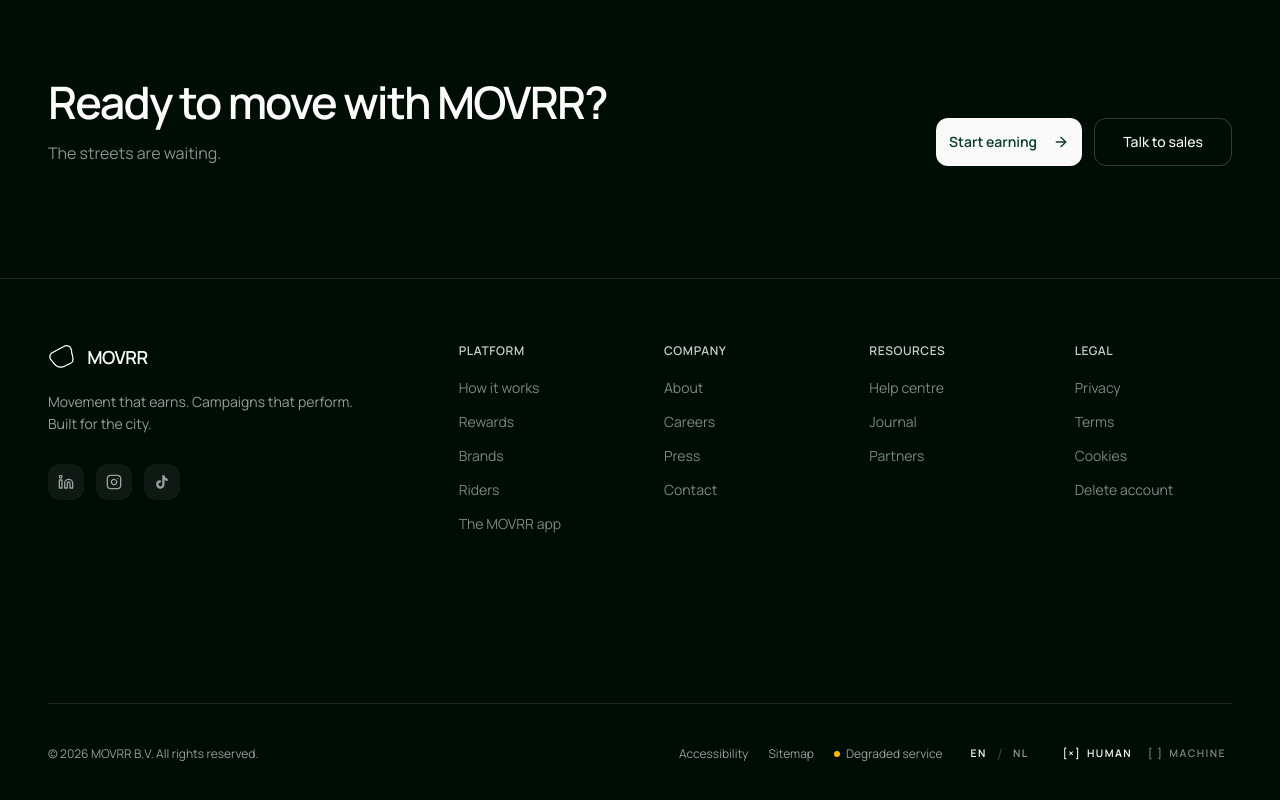
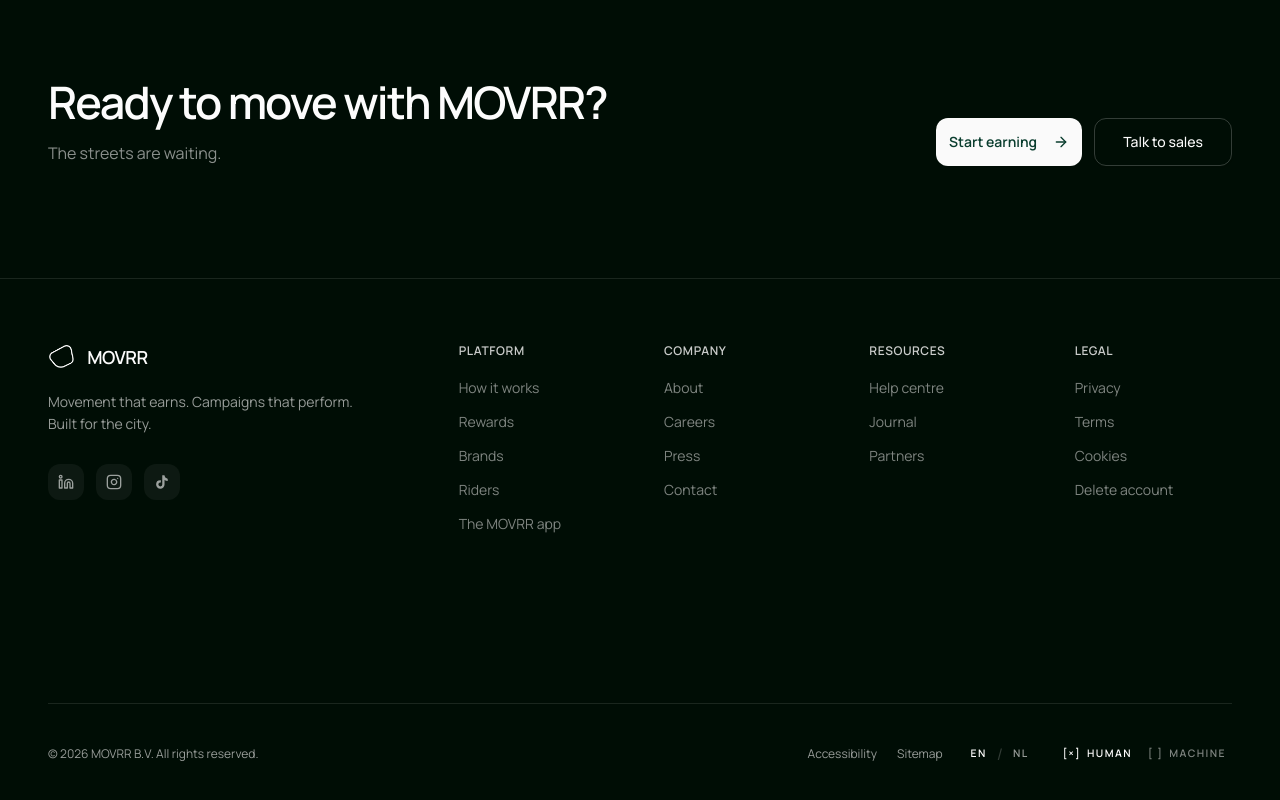
Before and after one commit to Movrr-Official/movrr, a Next.js app: page / in a window 1280 px wide. Shown: the part 10545-11345 px from the top of the page. Built offline with nearby package versions, Linux system fonts and the light colour scheme; no server answers; the database is empty.

Commit message:
fix(footer): hide service status and stop browser health polling

```diff
--- a/components/layout/Footer.tsx
+++ b/components/layout/Footer.tsx
@@ -5,7 +5,6 @@
 import { Instagram, Linkedin, ArrowRight } from "lucide-react";
 import { Button } from "@/components/ui/button";
 import { motion } from "framer-motion";
-import { SystemStatus } from "./SystemStatus";
 import { LanguageSwitcher } from "@/components/i18n/LanguageSwitcher";
 import { useCommonCopy } from "@/components/i18n/CommonCopyProvider";
 import { withLocalePath } from "@/lib/i18n/routing";
@@ -199,7 +198,6 @@
             >
               {copy.footer.sitemap}
             </Link>
-            <SystemStatus />
             <LanguageSwitcher labels={copy.languageSwitcher} inverted />
             <ViewSelector
               current="human"
```
